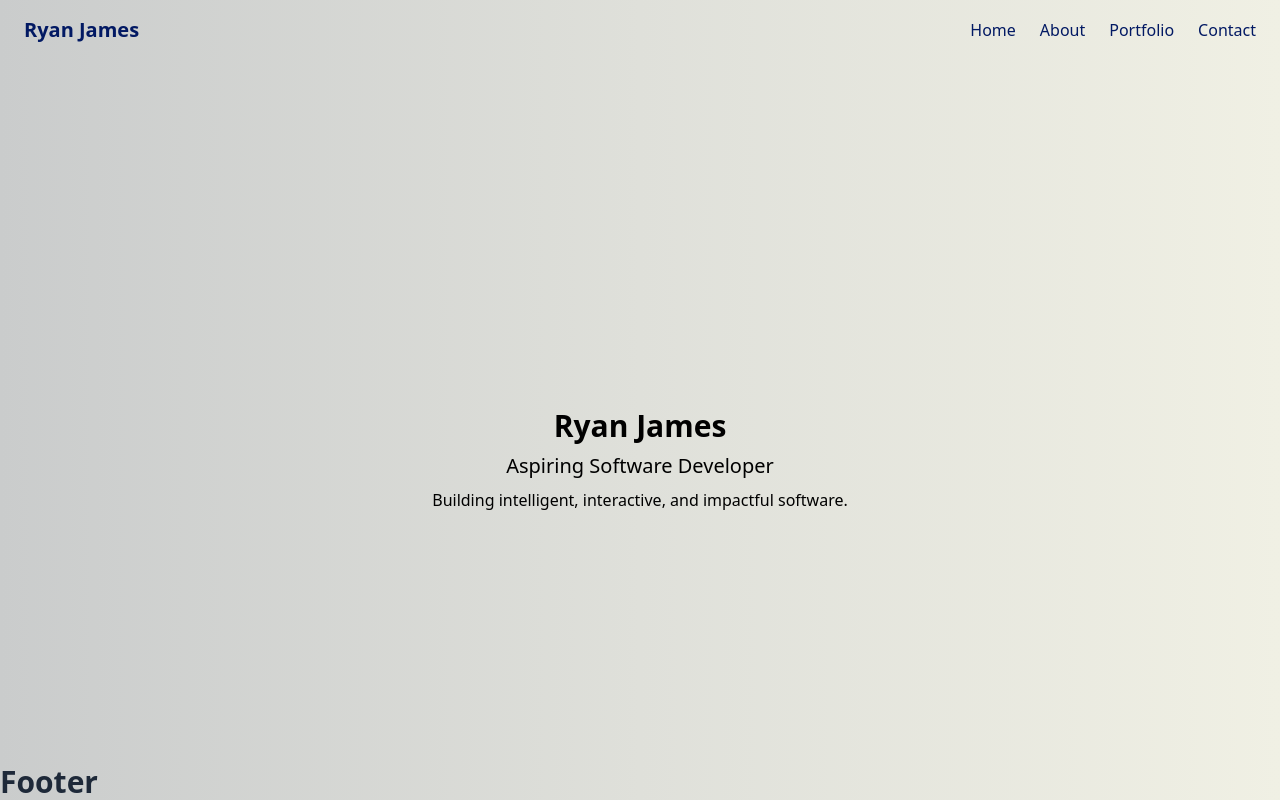
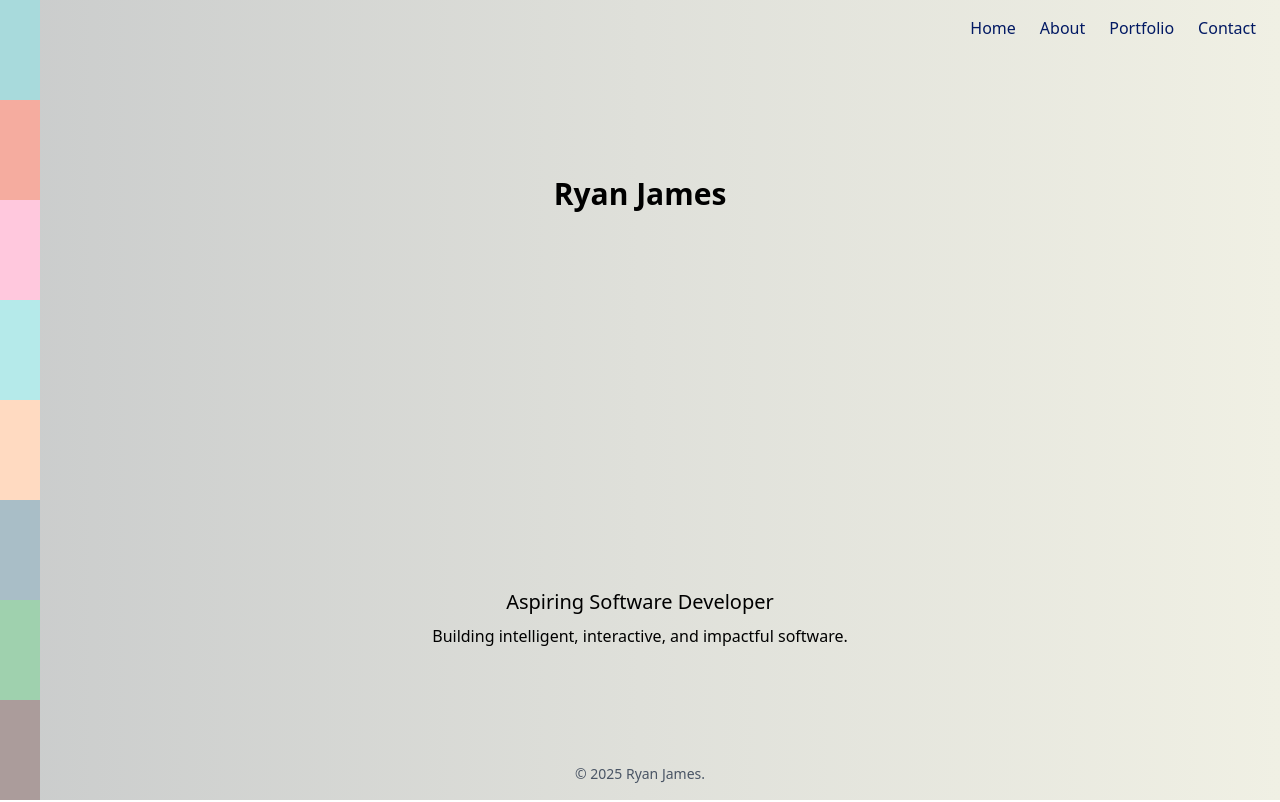
Before and after one commit to RjSup/Ryan-James, a React (Vite) app: page /#/ in a window 1280 px wide. Built offline with nearby package versions, Linux system fonts and the light colour scheme.

Commit message:
- sections ready for information

```diff
--- a/src/App.tsx
+++ b/src/App.tsx
@@ -1,4 +1,5 @@
 import { HashRouter, Routes, Route } from "react-router-dom";
+import ColorStrip from "./sections/ColorStrip"
 import NavBar from "./sections/NavBar";
 import Footer from "./sections/Footer";
 import Landing from "./sections/Landing";
@@ -13,7 +14,8 @@ export default function App() {
         <Route
           path="/"
           element={
-            <main className="h-screen w-full bg-gradient-to-r from-[#CACCCC] via-[#DFE0DA] to-[#F0F0E4] flex flex-col">
+            <main className=" h-screen w-screen bg-gradient-to-r from-[#CACCCC] via-[#DFE0DA] to-[#F0F0E4] flex flex-col">
+              <ColorStrip />
               {/* Navigation bar*/}
               <NavBar />
                 <div className="h-screen flex-1 overflow-y-scroll snap-y snap-mandatory scroll-smooth">
--- a/src/sections/About.tsx
+++ b/src/sections/About.tsx
@@ -1,6 +1,6 @@
 export default function About() {
   return (
-    <div id="about" className="w-full h-screen flex flex-col justify-center items-center p-6 snap-start">
+    <div id="about" className="w-full h-screen flex flex-col justify-start items-center p-6 snap-start">
       <h1 className="text-3xl font-bold text-gray-800">About Me</h1>
     </div>
   );
--- /dev/null
+++ b/src/sections/ColorStrip.tsx
@@ -0,0 +1,50 @@
+import { useState } from "react";
+
+const originalColors = [
+  "#A8DADC", // pastel teal
+  "#F5AC9F", // pastel peach
+  "#FFC8DD", // pastel pink
+  "#B5EAEA", // pastel cyan
+  "#FFDAC1", // apricot
+  "#A9BEC7", // gray
+  "#9FD1AE", // green
+  "#AB9C9B", // brown
+];
+
+// Utility to shuffle an array
+function shuffleArray<T>(array: T[]): T[] {
+  const arr = [...array];
+  for (let i = arr.length - 1; i > 0; i--) {
+    const j = Math.floor(Math.random() * (i + 1));
+    [arr[i], arr[j]] = [arr[j], arr[i]];
+  }
+  return arr;
+}
+
+export default function LeftColorStrip() {
+  const [colors, setColors] = useState(originalColors);
+
+  const handleMouseEnter = () => {
+    setColors(shuffleArray(originalColors));
+  };
+
+  const handleMouseLeave = () => {
+    setColors(originalColors);
+  };
+
+  return (
+    <div
+      className="fixed top-0 left-0 h-full w-10 flex flex-col"
+      onMouseEnter={handleMouseEnter}
+      onMouseLeave={handleMouseLeave}
+    >
+      {colors.map((color, index) => (
+        <div
+          key={index}
+          style={{ backgroundColor: color }}
+          className="flex-1 transition-all duration-500"
+        />
+      ))}
+    </div>
+  );
+}
--- a/src/sections/Contact.tsx
+++ b/src/sections/Contact.tsx
@@ -1,6 +1,6 @@
 export default function Contact() {
   return (
-    <div id="contact" className="w-full h-screen flex flex-col justify-center items-center p-6 snap-start">
+    <div id="contact" className="w-full h-screen flex flex-col justify-start items-center p-6 snap-start">
       <h1 className="text-3xl font-bold text-gray-800">Contact me</h1>
     </div>
   );
--- a/src/sections/Footer.tsx
+++ b/src/sections/Footer.tsx
@@ -1,7 +1,9 @@
 export default function Footer() {
+  const year = new Date().getFullYear();
+
   return (
-    <div>
-      <h1 className="text-3xl font-bold text-gray-800">Footer</h1>
-    </div>
+    <footer className="w-full py-4 text-center text-gray-600 text-sm">
+      &copy; {year} Ryan James.
+    </footer>
   );
 }
--- a/src/sections/Landing.tsx
+++ b/src/sections/Landing.tsx
@@ -1,7 +1,7 @@
 export default function Landing() {
   return (
-    <div id="landing" className="w-full h-screen flex flex-col justify-center items-center p-6 snap-start">
-      <h1 className="text-3xl font-bold text-black">Ryan James</h1>
+    <div id="landing" className="w-full h-screen flex flex-col justify-start items-center p-6 snap-start">
+      <h1 className="text-3xl font-bold text-black pb-92 pt-24">Ryan James</h1>
       <h2 className="text-xl text-black mt-2">
         Aspiring Software Developer
       </h2>
--- a/src/sections/NavBar.tsx
+++ b/src/sections/NavBar.tsx
@@ -9,7 +9,7 @@ export default function NavBar() {
   return (
     <nav className="w-full sticky top-0 z-5 bg-opacity-80">
       <div className="max-w-7xl mx-auto px-6 py-4 flex justify-between items-center">
-        <div className="text-xl font-bold text-[#021963]">Ryan James</div>
+        <div className="text-xl font-bold text-[#021963]"></div>
         <ul className="flex space-x-6 text-[#021963] font-medium">
           <li>
             <button
--- a/src/sections/Portfolio.tsx
+++ b/src/sections/Portfolio.tsx
@@ -1,6 +1,6 @@
 export default function Portfolio() {
   return (
-    <div id="portfolio" className="w-full h-screen flex flex-col justify-center items-center p-6 snap-start">
+    <div id="portfolio" className="w-full h-screen flex flex-col justify-start items-center p-6 snap-start">
       <h1 className="text-3xl font-bold text-gray-800">Projects</h1>
     </div>
   );
```
